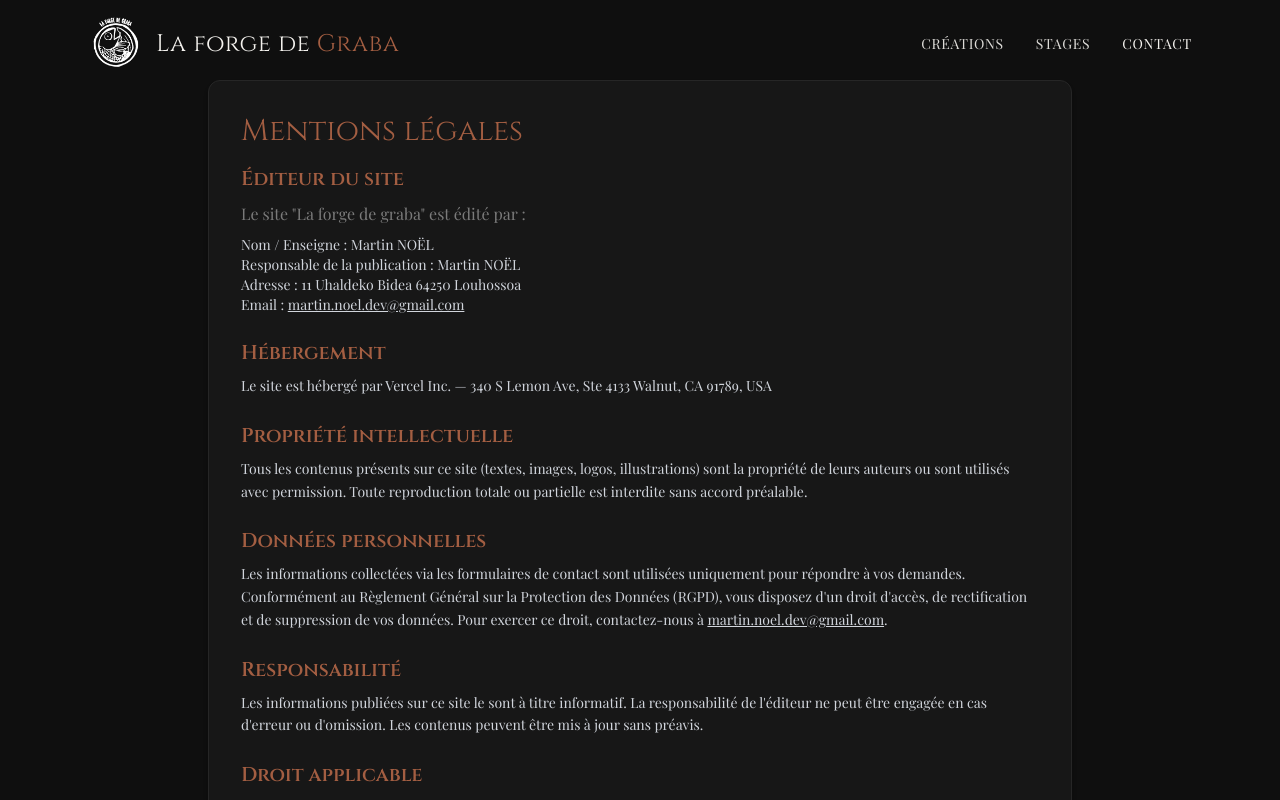
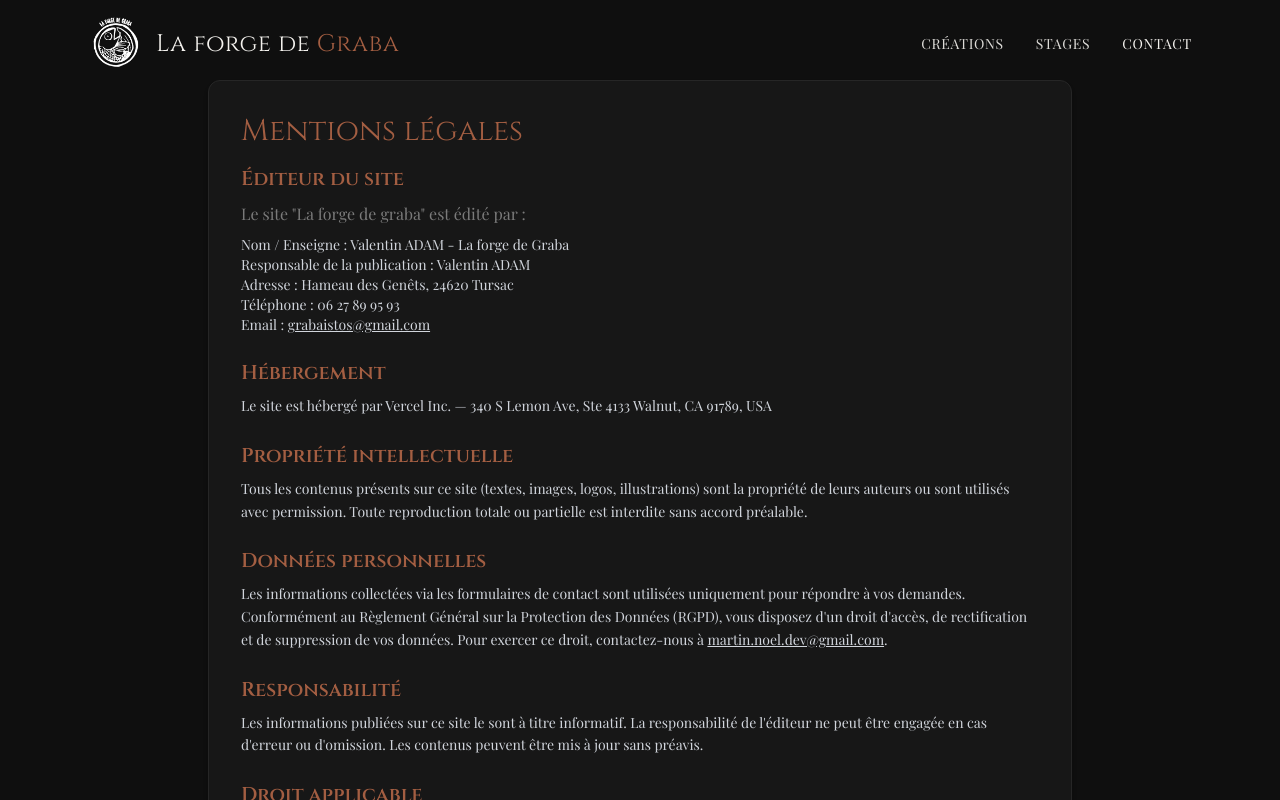
Before and after one commit to Martin-Noel/forgedegraba, a Next.js app: page /mentions-legales in a window 1280 px wide. Shown: the top 800 px of the page. Built offline with nearby package versions, Linux system fonts and the light colour scheme; no server answers.

Commit message:
fix: updated mentions + llm.txt

```diff
--- a/src/app/creations/page.tsx
+++ b/src/app/creations/page.tsx
@@ -1,6 +1,13 @@
+import type { Metadata } from "next";
 import creations from "../../data/creations.json";
 import OpenContactButton from "../../../src/components/OpenContactButton";
 import ImagePreview from "../../../src/components/ImagePreview";
+
+export const metadata: Metadata = {
+  title: "Créations — Couteaux artisanaux forgés | La forge de Graba",
+  description:
+    "Découvrez nos couteaux de cuisine artisanaux forgés à la main : lames en acier carbone, manches en bois stabilisé. Pièces uniques pour professionnels et passionnés.",
+};
 
 type Creation = {
   id: string;
--- a/src/app/mentions-legales/page.tsx
+++ b/src/app/mentions-legales/page.tsx
@@ -1,6 +1,9 @@
-export const metadata = {
-  title: "Mentions légales - La forge de graba",
-  description: "Mentions légales et informations légales de La forge de graba",
+import type { Metadata } from "next";
+
+export const metadata: Metadata = {
+  title: "Mentions légales | La forge de Graba",
+  description:
+    "Mentions légales, informations sur l'éditeur, l'hébergement et la protection des données personnelles de La forge de Graba.",
 };
 
 export default function MentionsLegales() {
@@ -20,16 +23,14 @@ export default function MentionsLegales() {
               Le site &quot;La forge de graba&quot; est édité par :
             </p>
             <ul className="mt-2 list-none text-sm text-gray-300">
-              <li>Nom / Enseigne : Martin NOËL</li>
-              <li>Responsable de la publication : Martin NOËL</li>
-              <li>Adresse : 11 Uhaldeko Bidea 64250 Louhossoa</li>
+              <li>Nom / Enseigne : Valentin ADAM - La forge de Graba</li>
+              <li>Responsable de la publication : Valentin ADAM</li>
+              <li>Adresse : Hameau des Genêts, 24620 Tursac</li>
+              <li>Téléphone : 06 27 89 95 93</li>
               <li>
                 Email :{" "}
-                <a
-                  href="mailto:martin.noel.dev@gmail.com"
-                  className="underline"
-                >
-                  martin.noel.dev@gmail.com
+                <a href="mailto:grabaistos@gmail.com" className="underline">
+                  grabaistos@gmail.com
                 </a>
               </li>
             </ul>
--- a/src/app/stages/page.tsx
+++ b/src/app/stages/page.tsx
@@ -3,9 +3,9 @@ import Image from "next/image";
 import OpenContactButton from "../../../src/components/OpenContactButton";
 
 export const metadata: Metadata = {
-  title: "Stages — La forge de graba",
+  title: "Stages de coutellerie artisanale | La forge de Graba",
   description:
-    "Stages d'initiation et immersion en coutellerie — forge, trempe, manche, finitions.",
+    "Apprenez la forge de couteaux en stage d'initiation ou d'immersion : trempe, montage de manche, finitions. Petits groupes, pédagogie pratique et sécurisée en Dordogne.",
 };
 
 export default function StagesPage() {
```
Also changed, not shown: public/llm.txt (added).
